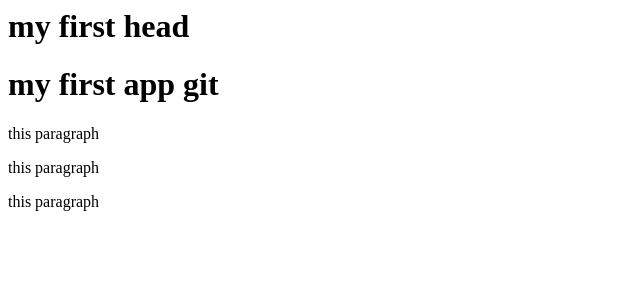
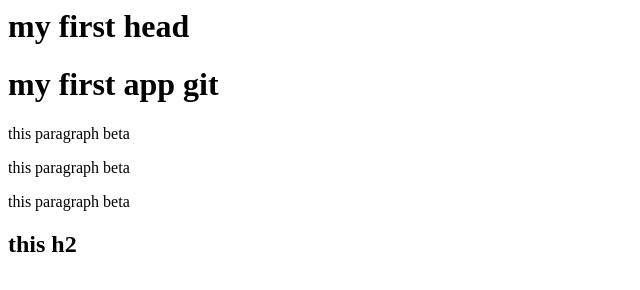
Before and after one commit to redalayadi/git-tutorial, a plain HTML site: page index.html in a window 1280 px wide. Shown: the whole page, without its empty margins (0-640 px from the left). Drawn offline with Linux system fonts and the light colour scheme.

Commit message:
beta commit

```diff
--- a/index.html
+++ b/index.html
@@ -8,9 +8,10 @@
 
 <h1>my first app git </h1>
 
-<p>this paragraph</p>
-<p>this paragraph</p>
-<p>this paragraph</p>
+<p>this paragraph beta </p>
+<p>this paragraph beta </p>
+<p>this paragraph beta</p>
+<h2>this h2</h2>
 </body>
 
 </html>
```
